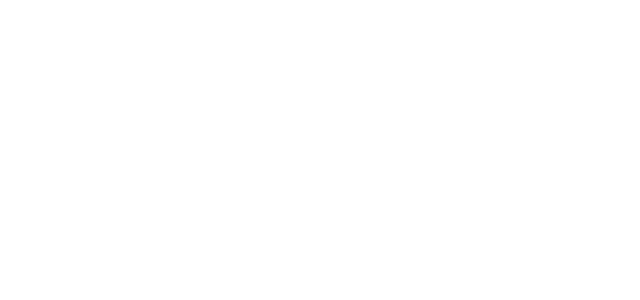
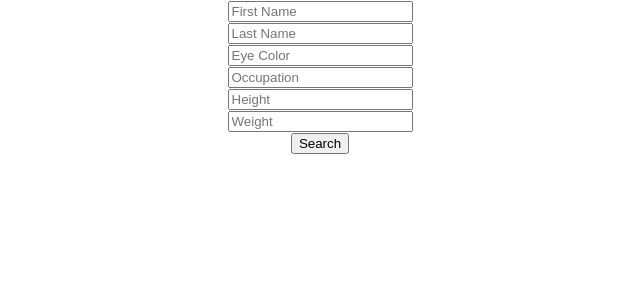
Before and after one commit to gabrielkunkel/most-wanted-reacted, a React app: page / in a window 1280 px wide. Shown: the top 300 px of the page, without its empty margins (320-960 px from the left). Built offline with nearby package versions, Linux system fonts and the light colour scheme.

Commit message:
add mergeSearchObject function

```diff
--- a/src/App.js
+++ b/src/App.js
@@ -10,6 +10,21 @@ function App() {
 
   return (
     <div className="App">
+       <form onSubmit={event => {
+        event.preventDefault();
+        filterFromDatabase();
+      }}>
+        <div><input id="firstName" placeholder="First Name" onChange={e => mergeSearchObject({firstName: e.target.value})}/></div>
+        <div><input id="lastName" placeholder="Last Name" onChange={e => mergeSearchObject({lastName: e.target.value})} /></div>
+        <div><input id="eyeColor" placeholder="Eye Color" onChange={e => mergeSearchObject({eyeColor: e.target.value})} /></div>
+        <div><input id="occupation" placeholder="Occupation" onChange={e => mergeSearchObject({occupation: e.target.value})} /></div>
+        <div><input id="height" placeholder="Height" onChange={e => mergeSearchObject({height: parseInt(e.target.value)})} /></div>
+        <div><input id="weight" placeholder="Weight" onChange={e => mergeSearchObject({weight: parseInt(e.target.value)})} /></div>
+        <button>Search</button>
+      </form>
+
+      <br />
+
     </div>
   );
 }
```
